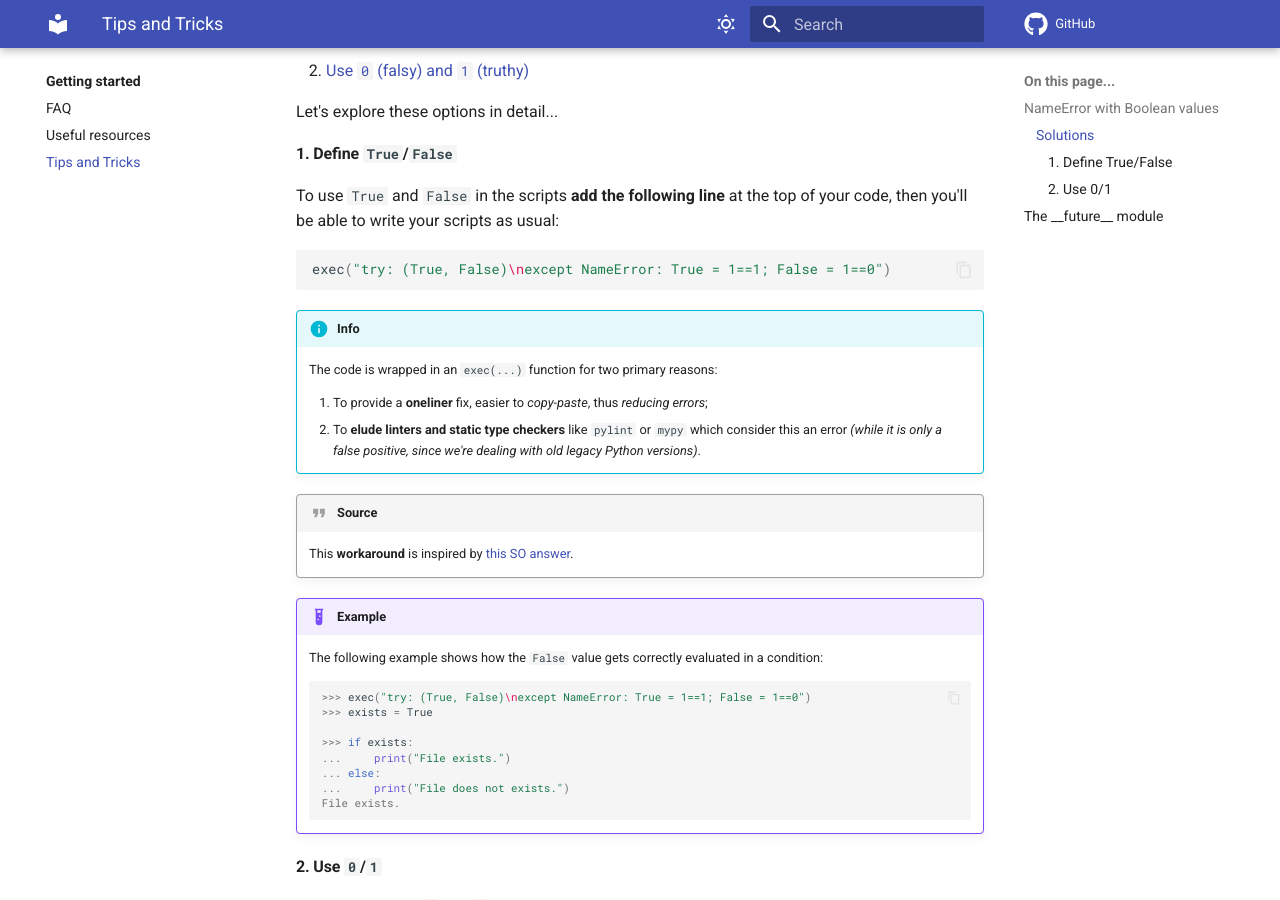
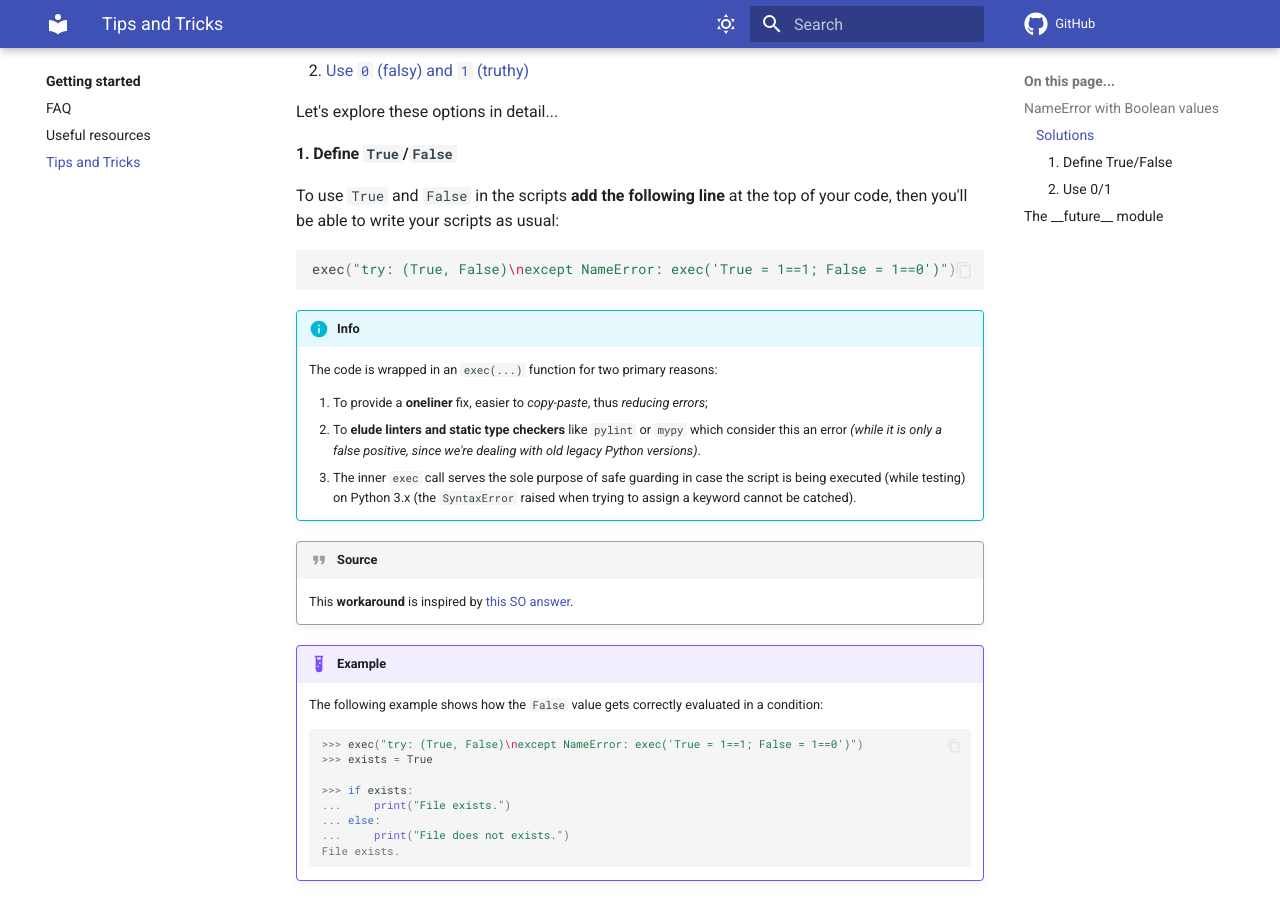
Before and after one commit to LukeSavefrogs/wsadmin-type-hints, an MkDocs documentation site: the page built from docs/getting_started/tips-n-tricks.md, in a window 1280 px wide and 900 px high, scrolled down 980 px. Built offline with MkDocs 1.6.1 and Material for MkDocs 9.7.7, drawn with Linux system fonts in a browser that asks for light colours; comment, search, counter and statistics services are not loaded.

Commit message:
docs: Add workaround for True/False hack with Python 3.x

````diff
--- a/docs/getting_started/tips-n-tricks.md
+++ b/docs/getting_started/tips-n-tricks.md
@@ -32,7 +32,7 @@ Let's explore these options in detail...
 #### 1. Define `True`/`False`
 To use `True` and `False` in the scripts **add the following line** at the top of your code, then you'll be able to write your scripts as usual:
 ```python
-exec("try: (True, False)\nexcept NameError: True = 1==1; False = 1==0")
+exec("try: (True, False)\nexcept NameError: exec('True = 1==1; False = 1==0')")
 ```
 
 !!! Info
@@ -40,6 +40,7 @@ exec("try: (True, False)\nexcept NameError: True = 1==1; False = 1==0")
 
     1. To provide a **oneliner** fix, easier to _copy-paste_, thus _reducing errors_;
     1. To **elude linters and static type checkers** like `pylint` or `mypy` which consider this an error _(while it is only a false positive, since we're dealing with old legacy Python versions)_.
+    1. The inner `exec` call serves the sole purpose of safe guarding in case the script is being executed (while testing) on Python 3.x (the `SyntaxError` raised when trying to assign a keyword cannot be catched).
 
 !!! quote "Source"
     This **workaround** is inspired by [this SO answer](https://stackoverflow.com/q/31042827/8965861){: target=_blank}.
@@ -47,7 +48,7 @@ exec("try: (True, False)\nexcept NameError: True = 1==1; False = 1==0")
 !!! Example
     The following example shows how the `False` value gets correctly evaluated in a condition:
     ```pycon
-    >>> exec("try: (True, False)\nexcept NameError: True = 1==1; False = 1==0")
+    >>> exec("try: (True, False)\nexcept NameError: exec('True = 1==1; False = 1==0')")
     >>> exists = True
 
     >>> if exists:
````
